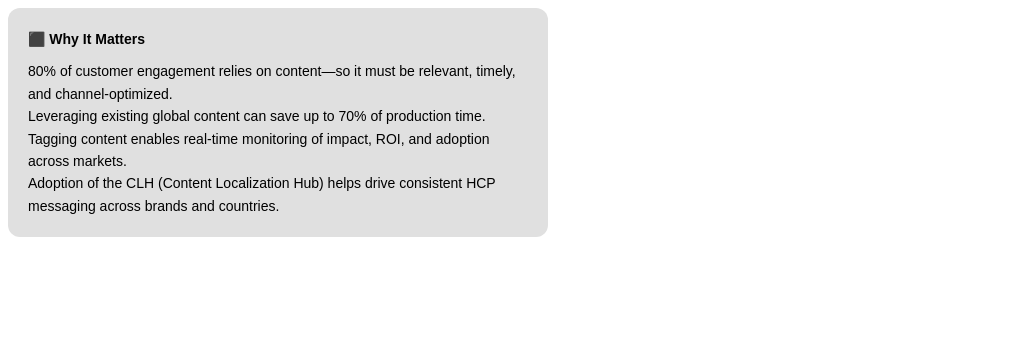
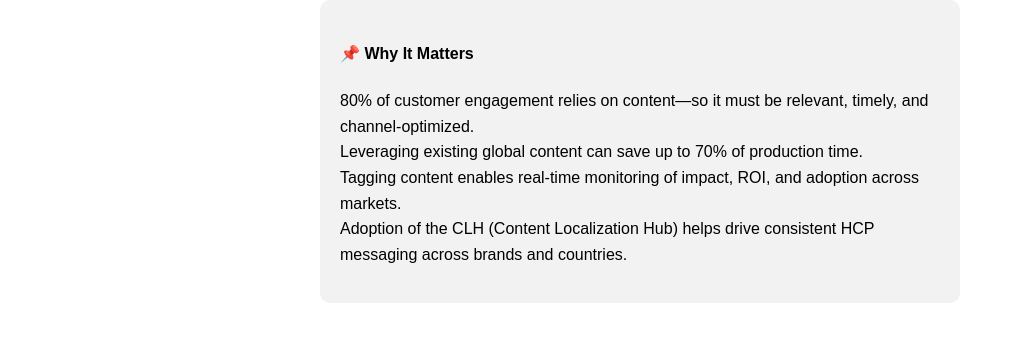
Before and after one commit to KamalAdel91/sanofisharepoint, a plain HTML site: page index.html in a window 1280 px wide. Shown: the whole page, without its empty margins (0-1015 px from the left). Drawn offline with Linux system fonts and the light colour scheme.

Commit message:
Update index.html

```diff
--- a/index.html
+++ b/index.html
@@ -2,32 +2,39 @@
 <html>
 <head>
   <meta charset="UTF-8">
+  <title>Responsive Card</title>
   <style>
-    .custom-box {
-      background-color: #e0e0e0;
-      border-radius: 12px;
+    body {
+      margin: 0;
+      padding: 0;
+    }
+    .card {
+      max-width: 600px;
+      margin: auto;
       padding: 20px;
+      background: #f2f2f2;
+      border-radius: 10px;
       font-family: Arial, sans-serif;
-      font-size: 14px;
-      color: #000;
-      max-width: 500px;
       line-height: 1.6;
     }
-    .title {
-      font-weight: bold;
-      margin-bottom: 10px;
-    }
   </style>
+  <script>
+    // يرسل ارتفاع الصفحة لداخل iframe
+    window.onload = () => {
+      const height = document.body.scrollHeight;
+      window.parent.postMessage({ height }, '*');
+    };
+  </script>
 </head>
 <body>
-  <div class="custom-box">
-    <div class="title">⬛ Why It Matters</div>
-    <div>
+  <div class="card">
+    <h4>📌 Why It Matters</h4>
+    <p>
       80% of customer engagement relies on content—so it must be relevant, timely, and channel-optimized.<br>
       Leveraging existing global content can save up to 70% of production time.<br>
       Tagging content enables real-time monitoring of impact, ROI, and adoption across markets.<br>
       Adoption of the CLH (Content Localization Hub) helps drive consistent HCP messaging across brands and countries.
-    </div>
+    </p>
   </div>
 </body>
 </html>
```
